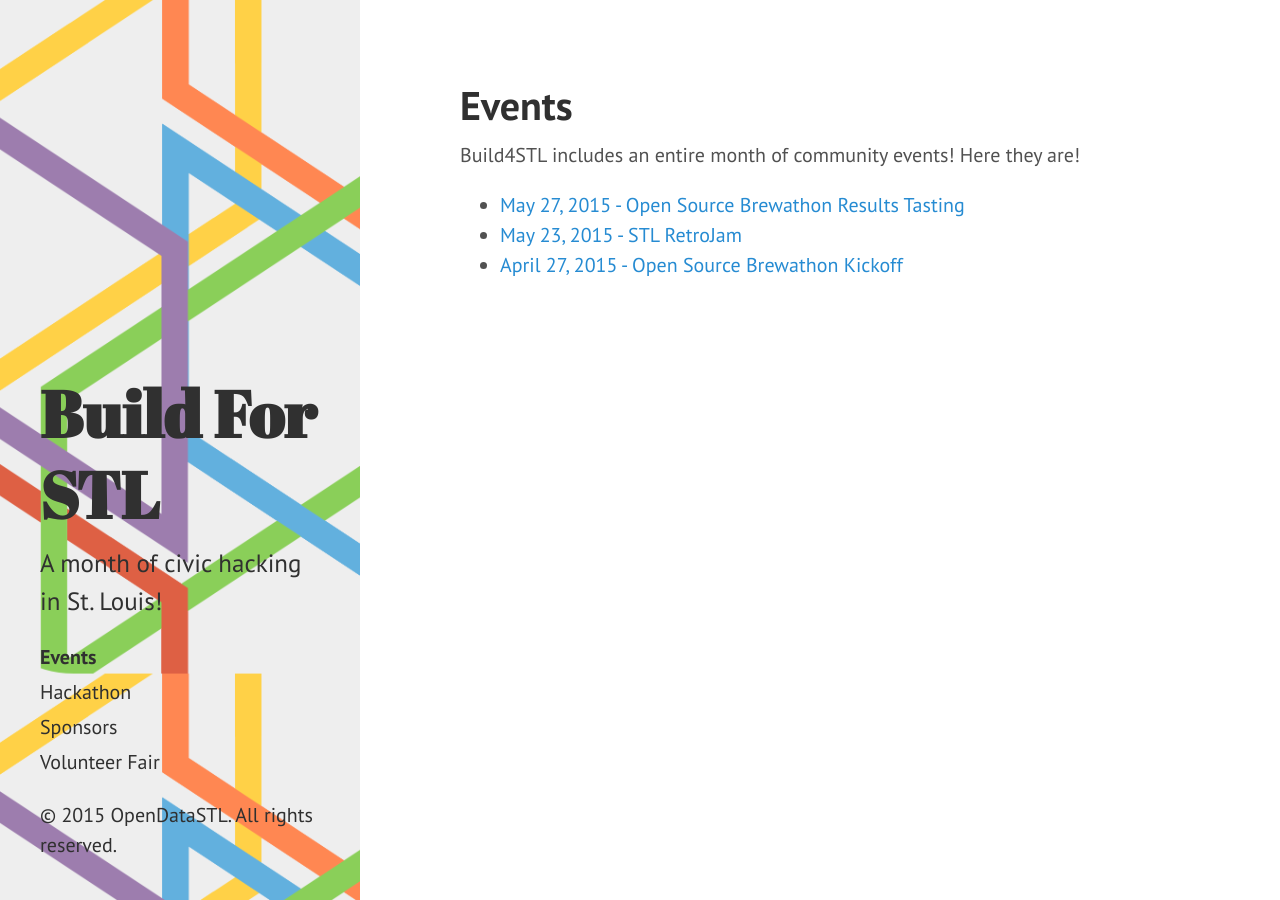
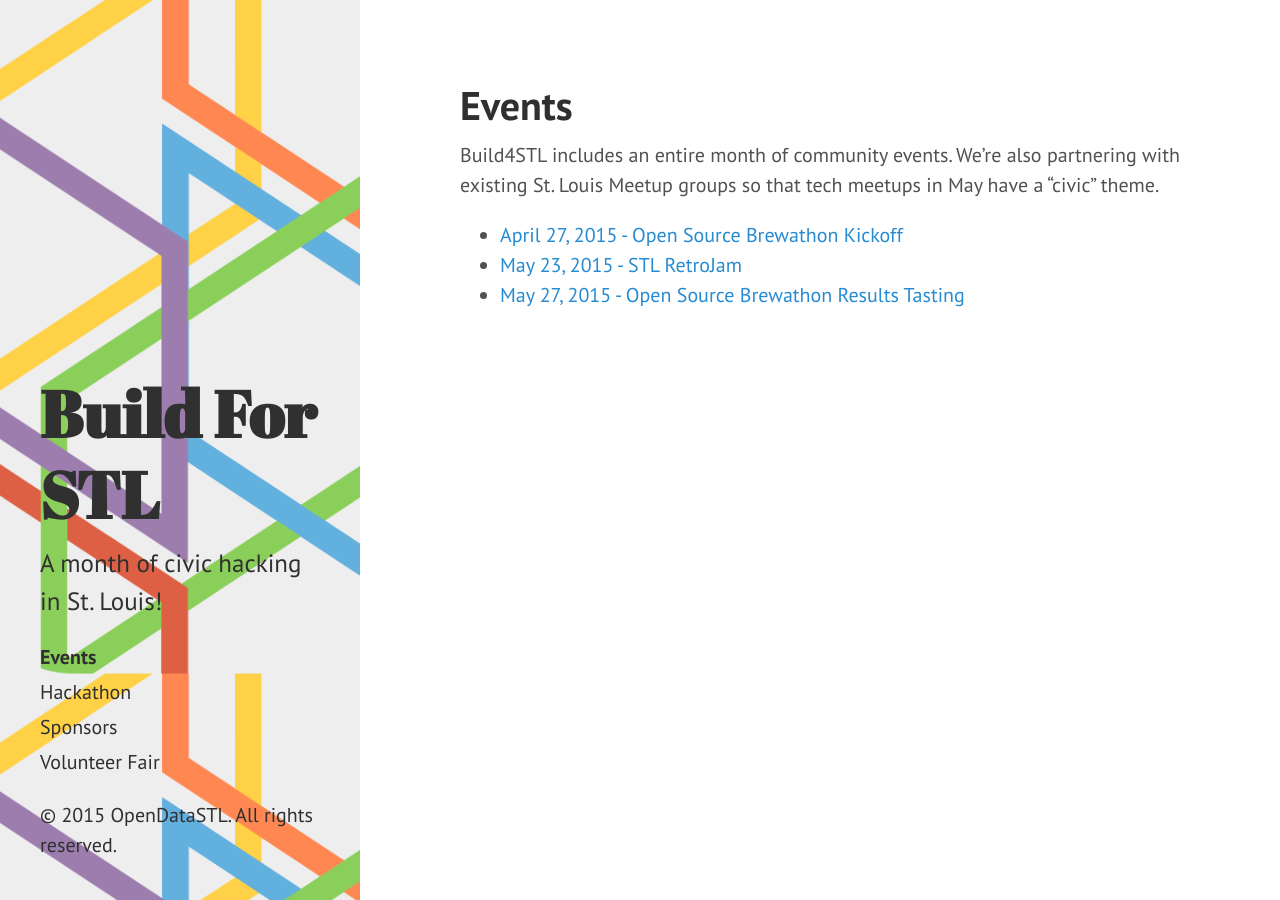
Before and after one commit to OpenSTL/build4stl-jekyll-site, a Jekyll site: the page built from events.md, in a window 1280 px wide. Built offline with Jekyll 4.4.1, drawn with Linux system fonts in a browser that asks for light colours.

Commit message:
Update events.md

```diff
--- a/events.md
+++ b/events.md
@@ -4,10 +4,10 @@
 permalink: /events/
 ---
 
-Build4STL includes an entire month of community events!  Here they are!
+Build4STL includes an entire month of community events.  We're also partnering with existing St. Louis Meetup groups so that tech meetups in May have a "civic" theme.
 
 <ul>
-    {% for post in site.categories.events %}
+    {% for post in site.categories.events reversed %}
         <li><a href="{{ site.baseurl }}{{ post.url }}">{{ post.date | date: "%B %-d, %Y" }} - {{ post.title }}</a></li>
     {% endfor %}
 </ul>
```
